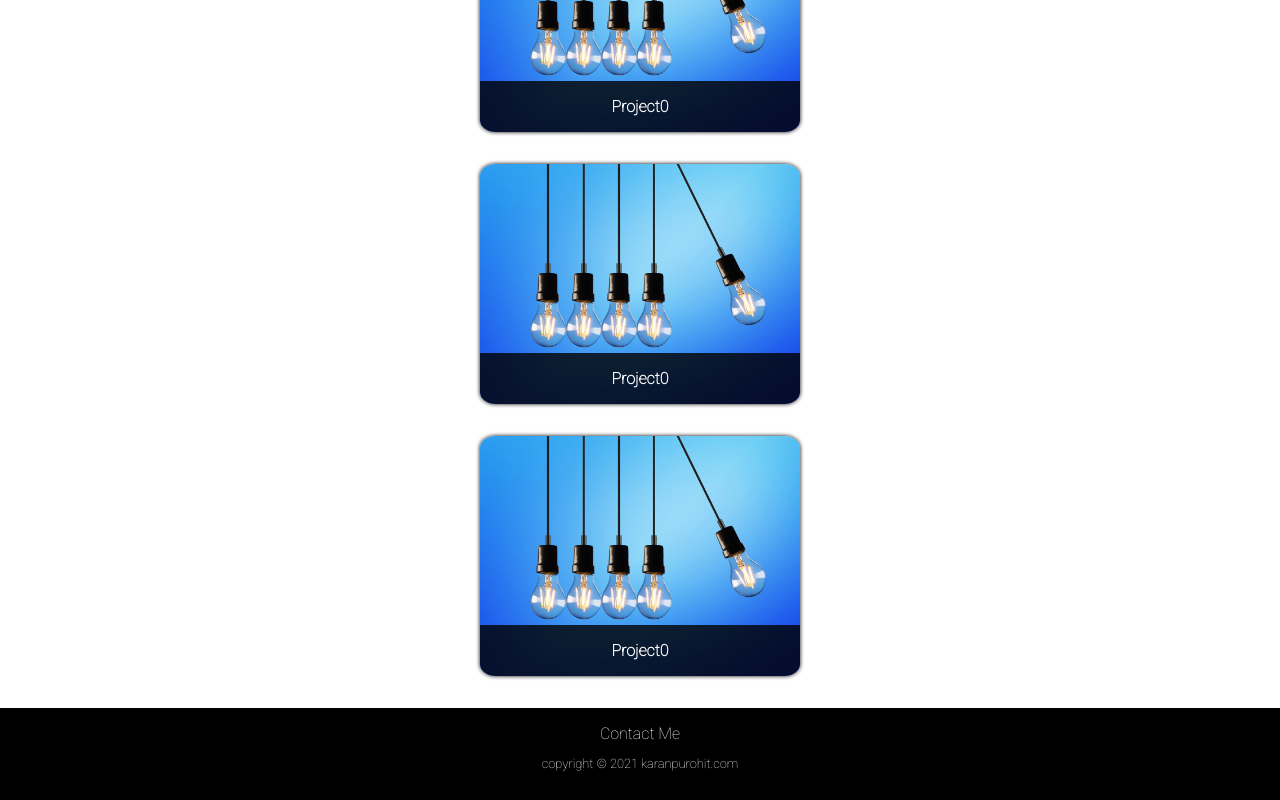
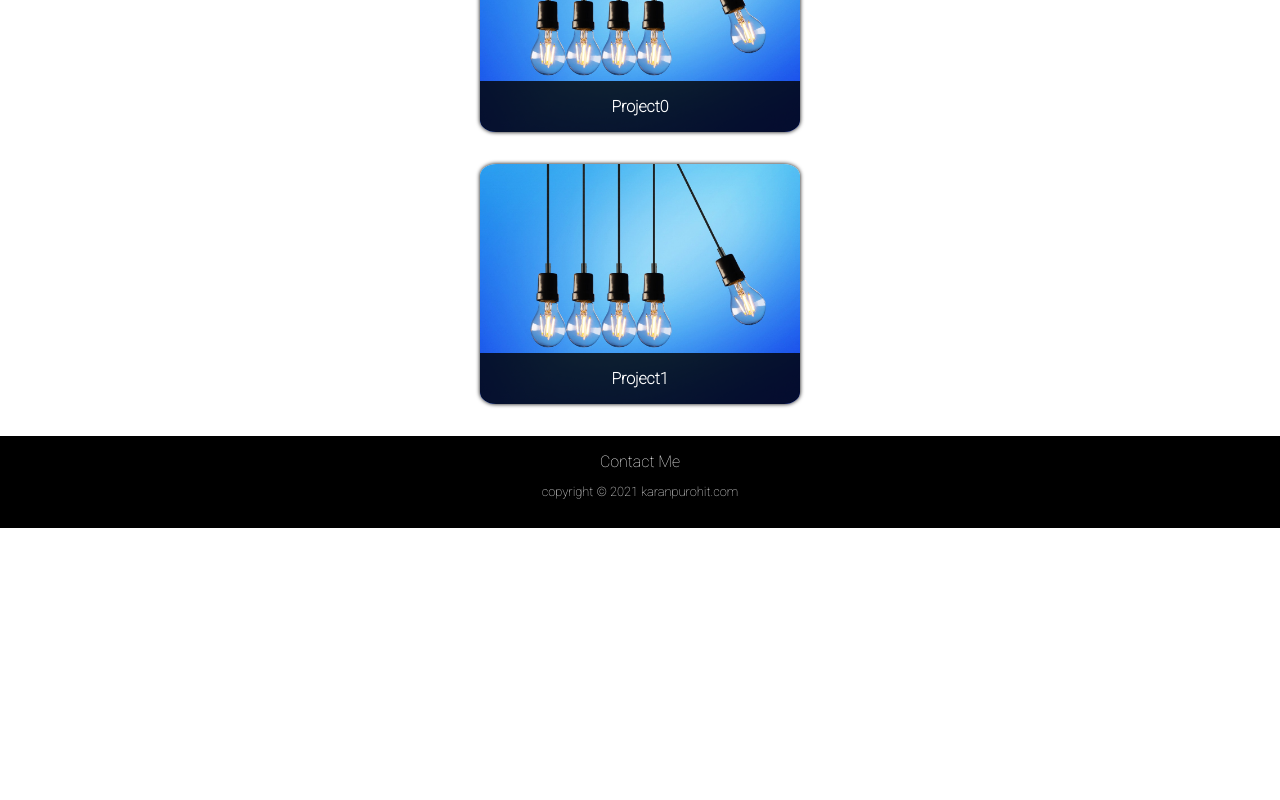
Before and after one commit to K-ran/personalReactSite, a React (Create React App) app: page / in a window 1280 px wide. Shown: the part 1108-1908 px from the top of the page. After the commit the page ends 1636 px from the top, so only its background shows below. Built offline with nearby package versions, Linux system fonts and the light colour scheme; the HTML template or start-up script is replaced by a standard one.

Commit message:
Auto population for Modal.

```diff
--- a/src/components/projects/Item.js
+++ b/src/components/projects/Item.js
@@ -8,37 +8,31 @@ class Item extends Component {
 
     constructor(props)
     {
-        super()
+        super(props)
+        console.log(props.info)
         this.state = {
-            "id":0,
-            "name": "Project0",
-            "short_description":"this is a short description",
-            "long_descriptio": "this is a long description",
-            "tags":["tag1", "tag2"],
-            "data":"1622641682",
-            "links":{
-                "github":"https://github.com/k-ran",
-                "medium":"https://medium.com",
-                "youtube":"https://youtube.com"
-            },
-            "banner_image":"project0.jpg",
+            "id":props.info.id,
+            "name": props.info.name,
+            "short_description":props.info.short_description,
+            "long_descriptio": props.info.long_description,
+            "tags":props.info.tags,
+            "date":props.info.date,
+            "links":props.info.links,
+            "banner_image":props.info.banner_image,
             "clicked":false
         }
 
     }
     know_more_handler = () =>{
-        console.log("clicked id: "+ this.state.id)
         this.setState(prevState => {
             let newState = prevState;
             newState.clicked = !newState.clicked;
             return newState;
         })
-        console.log(this.state.clicked);
     }
 
 
     get_link_jsx = (key,site,link) => {
-        console.log(site,link);
         switch (site) {
             case "github":
                 return <a className = "fa_link_anchor" rel="noopener noreferrer" target="_blank" href={link} key={key}><FontAwesomeIcon  size='2x' icon={faGithubSquare} /></a>
@@ -68,7 +62,6 @@ class Item extends Component {
         let mystyle = {
             "backgroundImage": "url("+image.default+")"
         }
-        console.log(image.default)
 
         const modal =
         <Modal className="modal" overlayClassName="modal_overlay" isOpen={this.state.clicked} onRequestClose={this.know_more_handler}>
--- a/src/components/projects/Projects.js
+++ b/src/components/projects/Projects.js
@@ -7,16 +7,21 @@ class Projects extends Component {
     constructor()
     {
         super()
-        console.log(project_data)
+
     }
 
     render() {
+        let item_array = []
+        let i=0;
+        while(i<project_data.length)
+        {
+            item_array.push(<Items key={project_data[i].id} info={project_data[i]}/>)
+            i++;
+        }
         return (
             <div className="card_container">
                 <div className="projects_title">Projects</div>
-                <Items/>
-                <Items/>
-                <Items/>
+                {item_array}
             </div>
         );
     }
--- a/src/project_data.js
+++ b/src/project_data.js
@@ -4,9 +4,9 @@ const projects = [
         "id":0,
         "name": "Project0",
         "short_description":"this is a short description",
-        "long_descriptio": "this is a long description",
+        "long_description": "this is a long description",
         "tags":["tag1", "tag2"],
-        "data":"1622641682",
+        "date":"1622641682",
         "links":{
             "github":"https://github.com/k-ran",
             "medium":"",
@@ -19,12 +19,12 @@ const projects = [
         "id":1,
         "name": "Project1",
         "short_description":"this is a short description",
-        "long_descriptio": "this is a long description",
+        "long_description": "this is a long description",
         "tags":["tag1", "tag2"],
-        "data":"1622641682",
+        "date":"1622641682",
         "links":{
             "github":"https://github.com/k-ran",
-            "medium":"",
+            // "medium":"",
             "youtube":"https://youtube.com"
         },
         "banner_image":"project1.jpg"
```
Also changed, not shown: src/images/project1.jpg (added).
